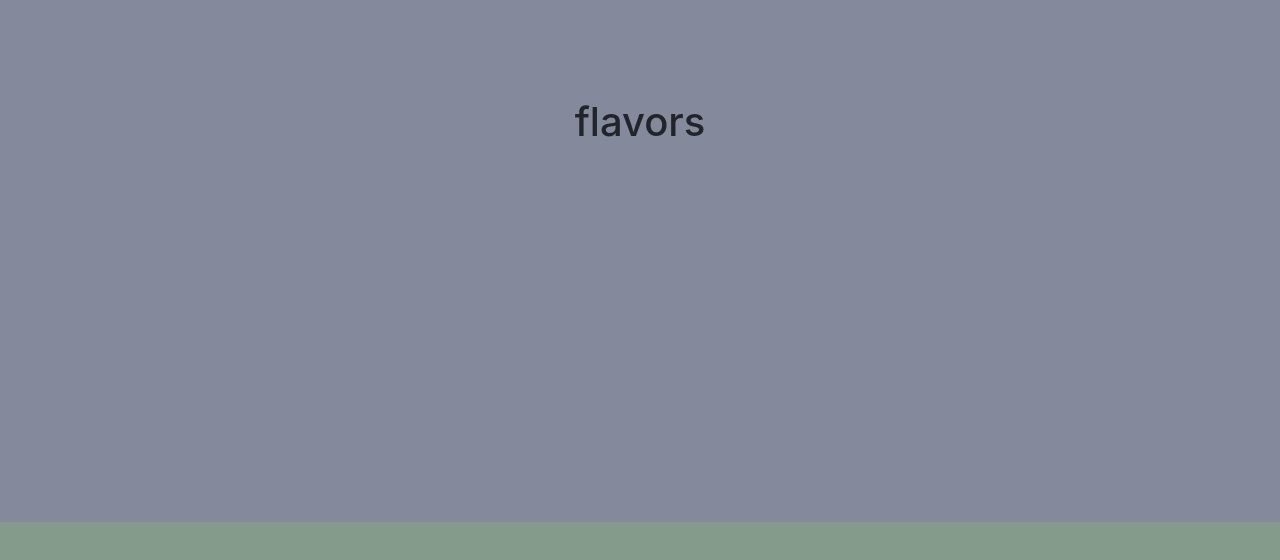
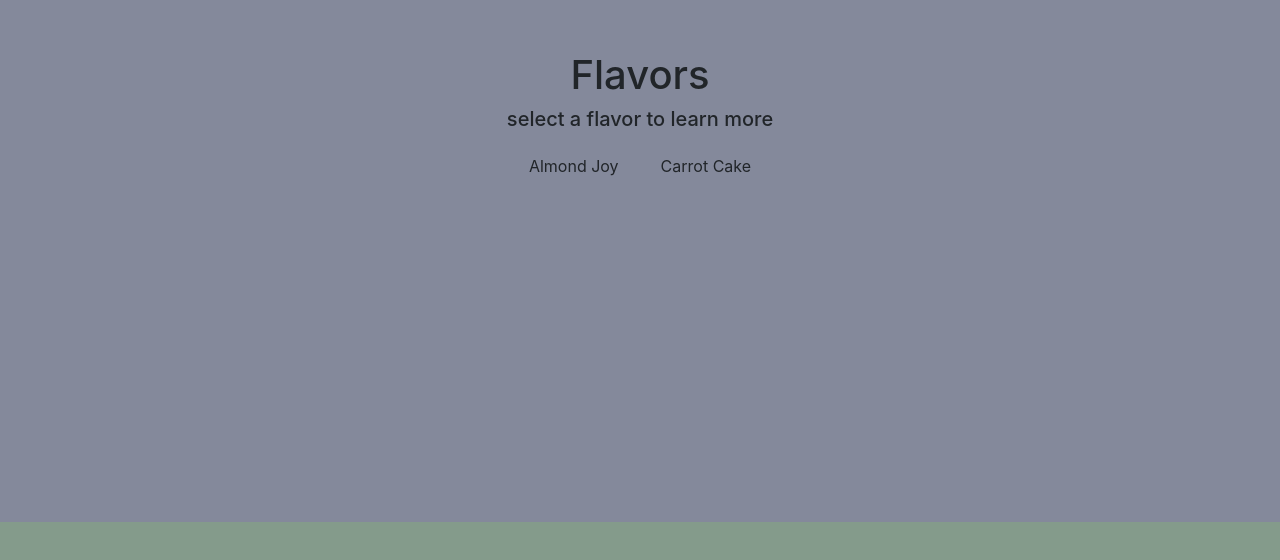
Before and after one commit to aarkitekkt/zeesy-bakes, a React (Create React App) app: page / in a window 1280 px wide. Shown: the part 1878-2438 px from the top of the page. Built offline with nearby package versions, Linux system fonts and the light colour scheme.

Commit message:
added flavor list and function to dislay chosen flavor

```diff
--- /dev/null
+++ b/src/Components/Flavor.js
@@ -0,0 +1,9 @@
+import React from "react";
+
+function Flavor(props) {
+    return (
+        <button id={props.ID} onClick={props.onClick} className="btn m-2">{props.flavorName}</button>
+    )
+}
+
+export default Flavor;
--- a/src/Components/Flavors/index.js
+++ b/src/Components/Flavors/index.js
@@ -1,12 +1,39 @@
-import React from 'react';
+import React, { useState } from 'react';
 import "./style.css";
+import Flavor from "../Flavor";
+import flavorsList from "../../flavorsList.json"
 
 function Flavors() {
+
+    const [flavorState, setFlavorState] = useState({ ID: "default", currentFlavor: "Flavors", description: "select a flavor to learn more" });
+
+    function showFlavor(id) {
+
+        console.log("you clicked on " + id);
+
+        var clickedFlavor = flavorsList.filter(flavor => flavor.ID === id);
+
+        setFlavorState({ ID: clickedFlavor[0].ID, currentFlavor: clickedFlavor[0].Flavor, description: clickedFlavor[0].Description })
+
+    }
+
     return (
         <div className="flavors">
             <div id="flavorsContent">
                 <div id="flavorsTitle">
-                    <h1>flavors</h1>
+                    <h1>{flavorState.currentFlavor}</h1>
+                    <h5>{flavorState.description}</h5>
+                    {
+                        flavorsList.map(flavor => (
+                            < Flavor
+                                flavorName={flavor.Flavor}
+                                ID={flavor.ID}
+                                onClick={() => showFlavor(flavor.ID)}
+                            />
+                        ))
+
+                    }
+
                 </div>
             </div>
         </div>
--- a/src/Components/Navbar/index.js
+++ b/src/Components/Navbar/index.js
@@ -4,7 +4,7 @@ import { Link } from 'react-scroll';
 
 function Navbar(props) {
     return (
-        <div id="navbar" className="container-fluid bg-transparent text-light">
+        <div id="navbar" className="container-fluid bg-dark text-light">
             <div className="container">
                 <div className="row">
                     <div className="d-flex col-12 col-md-4 justify-content-center justify-content-md-start">
--- /dev/null
+++ b/src/flavorsList.json
@@ -0,0 +1,12 @@
+[
+    {
+        "ID": "almondjoy",
+        "Flavor": "Almond Joy",
+        "Description": "Chocolate Cake, coconut-almond frosting, topped with toasted coconut and an almond"
+    },
+    {
+        "ID": "carrotcake",
+        "Flavor": "Carrot Cake",
+        "Description": "Carrot Cake, topped with cream cheese frosting. (Nuts Optional)"
+    }
+]
```
